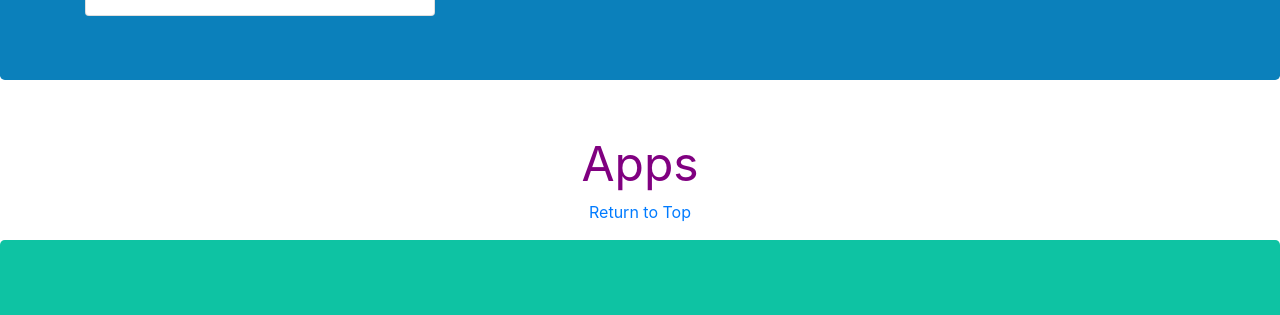
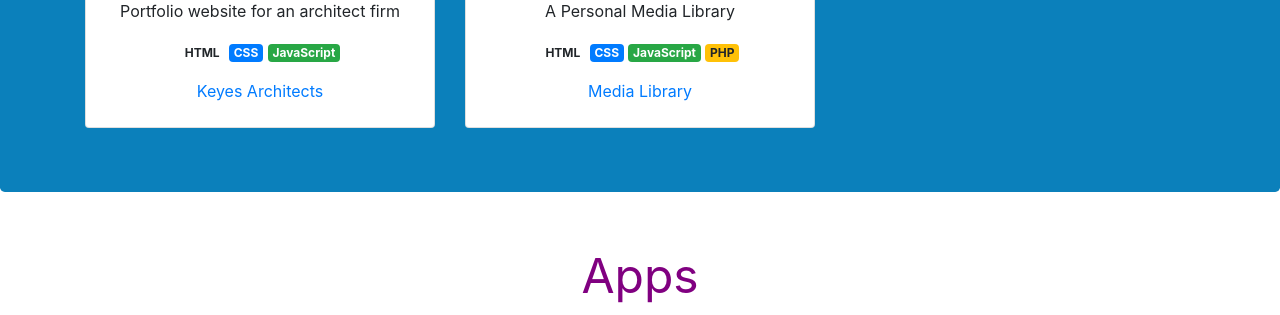
Before and after one commit to rainbow82/portfolio, a PHP site: page / in a window 1280 px wide. Shown: the part 1762-2077 px from the top of the page. Run offline with PHP 8.4, Linux system fonts and the light colour scheme; some libraries are stand-ins or nearby versions.

Commit message:
added personal media library project

```diff
--- a/Portfolio Site/css/main.css
+++ b/Portfolio Site/css/main.css
@@ -35,11 +35,6 @@ header{
     margin-bottom: 20em;
 }
 
-
-
-
-/******************* HEADER ****************************/
-
 .section_titles{
     margin-top: 1em;
     color: purple;
@@ -70,10 +65,19 @@ header{
     background-color: #ab70bd;
 }
 
-/*.section_titles:hover{
-    color: deeppink;
-    font-weight: bold;
-}*/
+.projectDescription{
+    text-align: center;
+    margin-bottom: 1em;
+}
+
+.badges{
+    text-align: center;
+}
+
+.projectLink{
+    margin-top: 1em;
+    text-align: center;
+}
 
 
 
--- a/Portfolio Site/index.html
+++ b/Portfolio Site/index.html
@@ -56,6 +56,11 @@
                        <img class="card-img-top" src="img/cartoonHub_home.jpg" alt="Card image cap" height="75%" width="75%">
                        <div class="card-block">
                            <div class="projectDescription"> A centralized location for classic cartoons.</div>
+                           <div class="badges">
+                               <span class="badge badge-default">HTML</span>
+                               <span class="badge badge-primary">CSS</span>
+                               <span class="badge badge-success">JavaScript</span>
+                           </div>
                            <div class="projectLink"> <a href="CartoonHub/classic-cartoon-hub-master/index.html">Classic Cartoon Hub</a></div><br>
                        </div>
                    </div>
@@ -65,6 +70,11 @@
                        <img class="card-img-top" src="img/zPhoto_home.jpg" alt="Card image cap">
                        <div class="card-block">
                            <div class="projectDescription">Portfolio website for a local photographer</div>
+                           <div class="badges">
+                               <span class="badge badge-default">HTML</span>
+                               <span class="badge badge-primary">CSS</span>
+                               <span class="badge badge-success">JavaScript</span>
+                           </div>
                            <div class="projectLink"> <a href="http://www.zphotographylouisville.com">Z Photography</a></div><br>
                        </div>
                    </div>
@@ -74,6 +84,12 @@
                        <img class="card-img-top" src="img/georgeLucas_home.jpg" alt="Card image cap">
                        <div class="card-block">
                            <div class="projectDescription">A website dedicated to George Lucas</div>
+                           <div class="badges">
+                               <span class="badge badge-default">HTML</span>
+                               <span class="badge badge-primary">CSS</span>
+                               <span class="badge badge-success">JavaScript</span>
+                               <span class="badge badge-warning">PHP</span>
+                           </div>
                            <div class="projectLink"> <a href="George-Lucas-Fan_Page-master/index.php">George Lucas Fan Page</a></div><br>
                        </div>
                    </div>
@@ -85,7 +101,27 @@
                        <img class="card-img-top" src="img/keyes_home.jpg" alt="Card image cap">
                        <div class="card-block">
                            <div class="projectDescription">Portfolio website for an architect firm</div>
+                           <div class="badges">
+                               <span class="badge badge-default">HTML</span>
+                               <span class="badge badge-primary">CSS</span>
+                               <span class="badge badge-success">JavaScript</span>
+                           </div>
                            <div class="projectLink"> <a href="http://www.keyesarchitects.com">Keyes Architects</a></div><br>
+                       </div>
+                   </div>
+               </div>
+               <div class="col-md-4">
+                   <div class="card">
+                       <img class="card-img-top" src="img/media_library_home.jpg" alt="Card image cap">
+                       <div class="card-block">
+                           <div class="projectDescription">A Personal Media Library</div>
+                           <div class="badges">
+                               <span class="badge badge-default">HTML</span>
+                               <span class="badge badge-primary">CSS</span>
+                               <span class="badge badge-success">JavaScript</span>
+                               <span class="badge badge-warning">PHP</span>
+                           </div>
+                           <div class="projectLink"> <a href="Media_Library/index.php">Media Library</a></div><br>
                        </div>
                    </div>
                </div>
```
